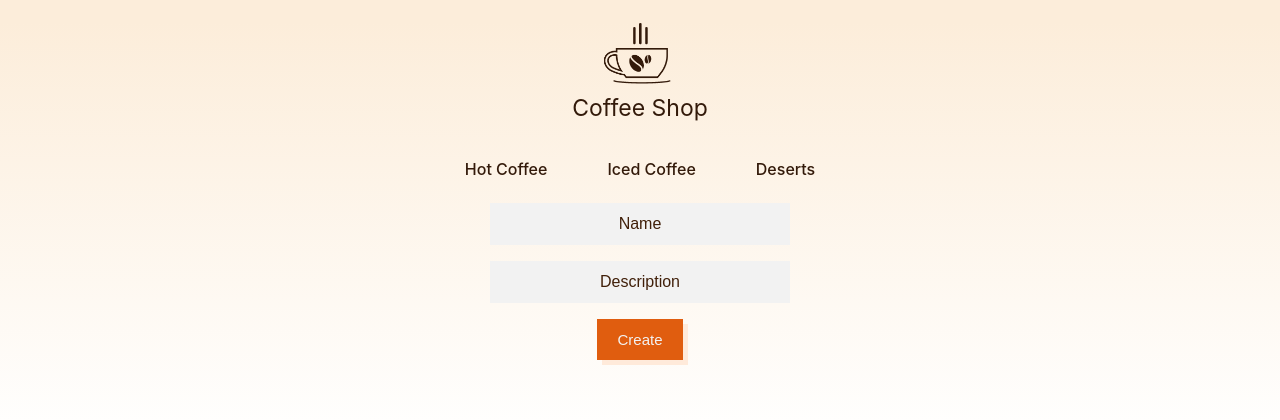
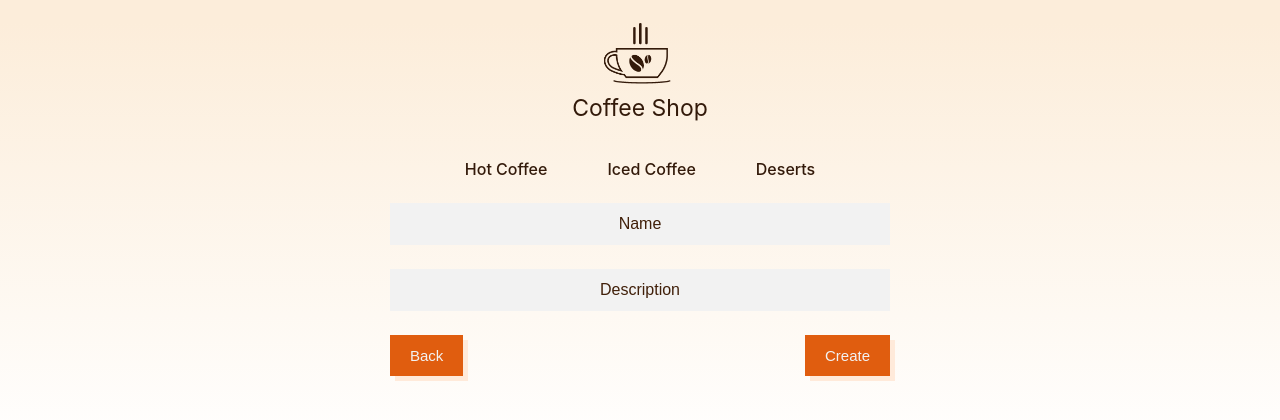
Before and after one commit to alexandrumihaessignant/coffee, a React (Create React App) app: page / in a window 1280 px wide. Both pictures are taken after typing "Sample" into the empty fields and a click on the button "Create". Shown: the top 420 px of the page. Built offline with nearby package versions, Linux system fonts and the light colour scheme; no server answers.

Commit message:
feature: Create navigation between create and grid view

```diff
--- a/src/App.jsx
+++ b/src/App.jsx
@@ -8,16 +8,24 @@ import Header from './components/organisms/Header';
 import Nav from './components/organisms/Nav';
 import Body from './components/organisms/Body';
 
+import {ActiveView} from './constants/ActiveView';
 import {ActiveCategory} from './constants/ActiveCategory';
 
 import * as S from './App.style';
 
 function App() {
 
+  const [activeView, setActiveView] = useState(ActiveView.Grid);
   const [activeCategory, setActiveCategory] = useState(ActiveCategory.HotCoffee);
 
+  const handleUpdateActiveView = (data) => {
+    console.log(`App: Handling update active view [activeView=${data.activeCategory}]`);
+    setActiveView(data.activeView);
+  };
+
   const handleUpdateActiveCategory = (data) => {
-    console.log(`App: Handling update active [category=${data.activeCategory}]`);
+    console.log(`App: Handling update active category [activeCategory=${data.activeCategory}]`);
+    setActiveView(ActiveView.Grid);
     setActiveCategory(data.activeCategory);
   };
 
@@ -25,7 +33,9 @@ function App() {
       <S.App>
         <Header></Header>
         <Nav updateActiveCategory={handleUpdateActiveCategory}></Nav>
-        <Body activeCategory={activeCategory}></Body>
+        <Body activeView={activeView}
+              activeCategory={activeCategory}
+              updateActiveView={handleUpdateActiveView}></Body>
       </S.App>
   );
 }
--- a/src/components/atoms/Input.style.jsx
+++ b/src/components/atoms/Input.style.jsx
@@ -1,7 +1,7 @@
 import styled from 'styled-components';
 
 export const Input = styled.input`
-  width: 300px;
+  width: 100%;
 
   text-align: center;
   font-size: var(--text-medium-small);
--- a/src/components/molecules/body/views/preview/support/BackButton.jsx
+++ b/src/components/molecules/body/support/BackButton.jsx
@@ -1,6 +1,6 @@
-import Button from '../../../../../atoms/Button';
+import Button from '../../../atoms/Button';
 
-import {ActiveView} from '../../../../../../constants/ActiveView';
+import {ActiveView} from '../../../../constants/ActiveView';
 
 function BackButton(props) {
 
--- a/src/components/molecules/body/views/CreateView.jsx
+++ b/src/components/molecules/body/views/CreateView.jsx
@@ -4,7 +4,8 @@ function CreateView(props) {
 
   return (
       props.display
-          ? <Create updateActiveView={props.updateActiveView}/>
+          ? <Create updateItems={props.updateItems}
+                    updateActiveView={props.updateActiveView}/>
           : null
   );
 }
--- a/src/components/molecules/body/views/GridView.jsx
+++ b/src/components/molecules/body/views/GridView.jsx
@@ -10,8 +10,7 @@ function GridView(props) {
 
   useEffect(() => {
     setItems(props.items)
-  }, [props.items]);
-
+  }, [props.items, props.activeView]);
 
   return (
       props.display
--- a/src/components/molecules/body/views/create/Create.jsx
+++ b/src/components/molecules/body/views/create/Create.jsx
@@ -1,12 +1,15 @@
 import {useState} from 'react';
 
+import BackButton from '../../support/BackButton';
+
 import * as SInput from '../../../../atoms/Input.style';
+
 import * as SButtonWrapper from '../../../../atoms/Button.style';
-
 import * as SMain from './Create.style';
 
 const S = {
   ItemCreateForm: SMain.ItemCreateForm,
+  Buttons: SMain.Buttons,
   Input: SInput.Input,
   ButtonWrapper: SButtonWrapper.ButtonWrapper
 };
@@ -26,7 +29,7 @@ function Create(props) {
 
   const onSubmit = (event) => {
     event.preventDefault();
-    props.updateActiveView({
+    props.updateItems({
       title: name,
       description: description
     })
@@ -42,10 +45,13 @@ function Create(props) {
                  name='description'
                  placeholder='Description'
                  onChange={onChangeDescription}/>
-        <S.ButtonWrapper>
-          <input type='submit'
-                 value='Create'/>
-        </S.ButtonWrapper>
+        <S.Buttons>
+          <BackButton updateActiveView={props.updateActiveView}/>
+          <S.ButtonWrapper>
+            <input type='submit'
+                   value='Create'/>
+          </S.ButtonWrapper>
+        </S.Buttons>
       </S.ItemCreateForm>
   );
 }
--- a/src/components/molecules/body/views/create/Create.style.jsx
+++ b/src/components/molecules/body/views/create/Create.style.jsx
@@ -7,5 +7,12 @@ export const ItemCreateForm = styled.form`
   flex-direction: column;
   align-items: center;
 
-  gap: 16px;
+  gap: 24px;
 `
+
+export const Buttons = styled.div`
+  width: 100%;
+
+  display: flex;
+  justify-content: space-between;
+`
--- a/src/components/molecules/body/views/preview/Preview.jsx
+++ b/src/components/molecules/body/views/preview/Preview.jsx
@@ -1,4 +1,4 @@
-import BackButton from './support/BackButton';
+import BackButton from '../../support/BackButton';
 import Button from '../../../../atoms/Button';
 
 import * as S from './Preview.style';
--- a/src/components/organisms/Body.jsx
+++ b/src/components/organisms/Body.jsx
@@ -56,7 +56,6 @@ function Body(props) {
     let activeEndpoint = Endpoints[props.activeCategory];
     if (itemsAlreadyFetched[props.activeCategory]) {
       console.log(`Body: Items already fetched. Just changing the active items list [category=${props.activeCategory}]\n\n`);
-      setActiveCategory(props.activeCategory);
       setActiveItems(items[props.activeCategory]);
     } else {
       console.log(`Body: Fetching items [category=${props.activeCategory}]\n\n`);
@@ -64,11 +63,13 @@ function Body(props) {
         updateActiveItems(newItems);
       });
     }
+    setActiveCategory(props.activeCategory);
+    setActiveView(props.activeView);
 
     return () => {
       console.log('Body: Component will unmount\n\n');
     };
-  }, [props.activeCategory]);
+  }, [props.activeCategory, props.activeView]);
 
   const updateActiveItems = (newItems) => {
     const computedItems = computeUniqueItems(
@@ -87,6 +88,9 @@ function Body(props) {
   }
 
   const handleUpdateActiveView = (itemListData) => {
+    props.updateActiveView({
+      activeView: itemListData.activeView
+    });
     setActiveView(itemListData.activeView);
     setPreviewTitle(itemListData.previewTitle);
     setPreviewDescription(itemListData.previewDescription);
@@ -130,7 +134,8 @@ function Body(props) {
                      imgSrc={previewImgSrc}
                      updateActiveView={handleUpdateActiveView}/>
         <CreateView display={activeView === ActiveView.Create}
-                    updateActiveView={handleCreateItem}>
+                    updateItems={handleCreateItem}
+                    updateActiveView={handleUpdateActiveView}>
         </CreateView>
       </S.Body>
   );
--- a/src/constants/ActiveView.jsx
+++ b/src/constants/ActiveView.jsx
@@ -1,5 +1,5 @@
 export const ActiveView = {
-  Grid: 'List',
+  Grid: 'Grid',
   Preview: 'Preview',
   Create: 'Create',
 };
```
